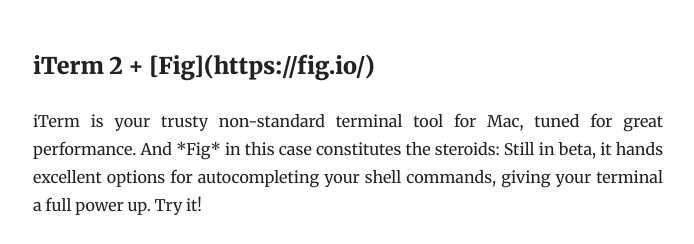
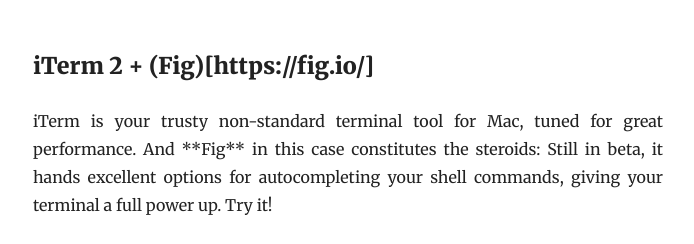
Before and after one commit to gusma/malamud.dev, a Gatsby site: page /uses in a window 1280 px wide. Shown: the part 979-1223 px from the top of the page, without its empty margins (292-986 px from the left). Built offline with nearby package versions, Linux system fonts and the light colour scheme; Gatsby itself is replaced by a stand-in of ours; some packages are replaced by stand-ins of ours.

Commit message:
Add more info to the uses page

```diff
--- a/src/pages/uses.js
+++ b/src/pages/uses.js
@@ -42,8 +42,8 @@
 								built in terminal windows, <i>what else could you ask for?</i>
 							</p>
 							<h3>Extensions: Prettier, ESLint, Wakatime, VSIcons.</h3>
-							<h3>iTerm 2 + [Fig](https://fig.io/)</h3>
-							<p>iTerm is your trusty non-standard terminal tool for Mac, tuned for great performance. And *Fig* in this case constitutes the steroids: Still in beta, it hands excellent options for autocompleting your shell commands, giving your terminal a full power up. Try it!</p>
+							<h3>iTerm 2 + (Fig)[https://fig.io/]</h3>
+							<p>iTerm is your trusty non-standard terminal tool for Mac, tuned for great performance. And **Fig** in this case constitutes the steroids: Still in beta, it hands excellent options for autocompleting your shell commands, giving your terminal a full power up. Try it!</p>
 							<p>
 								Will keep on writing this!{" "}
 								<Link to='/'>Get back to Home Page.</Link>
```
